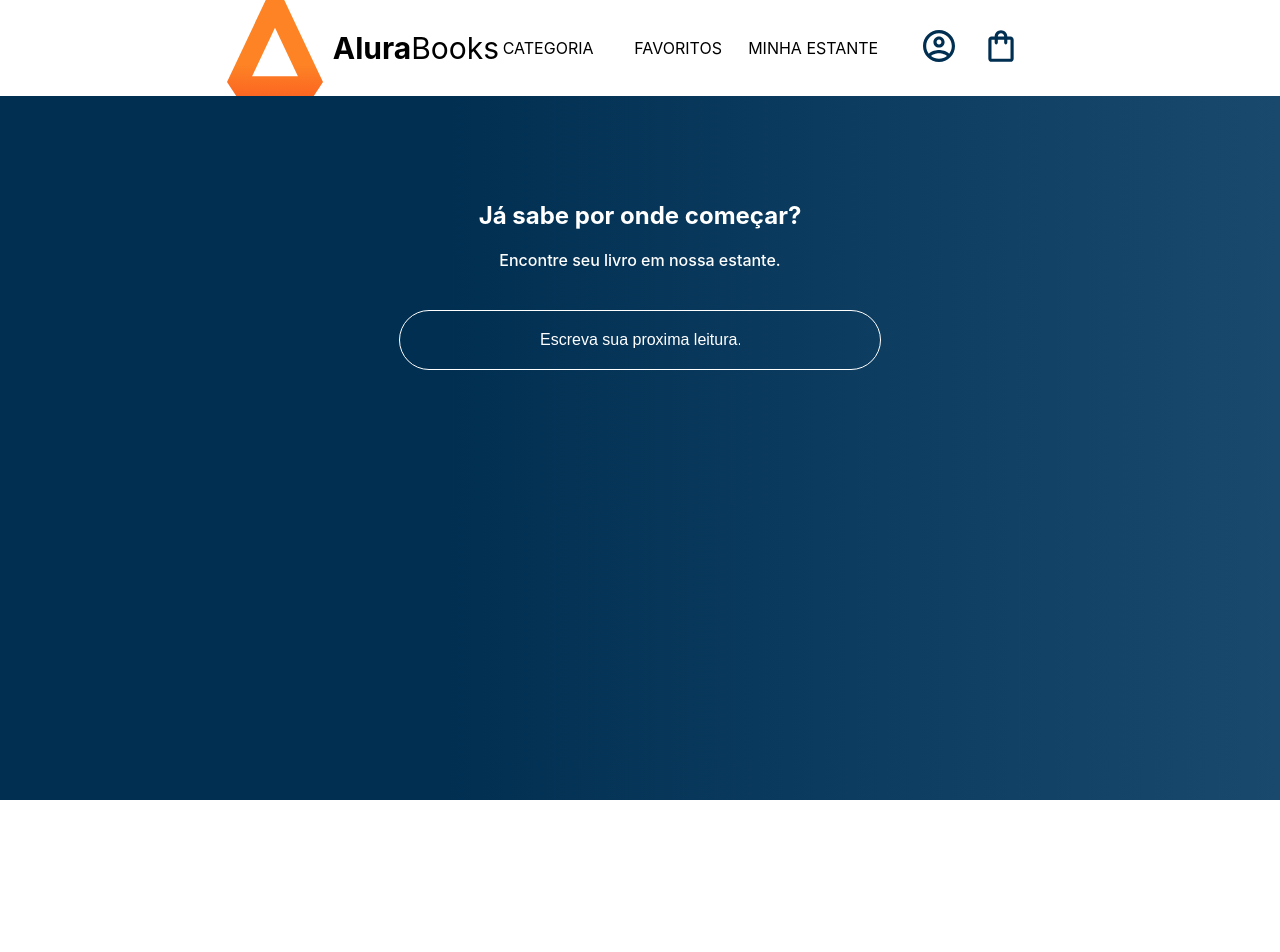
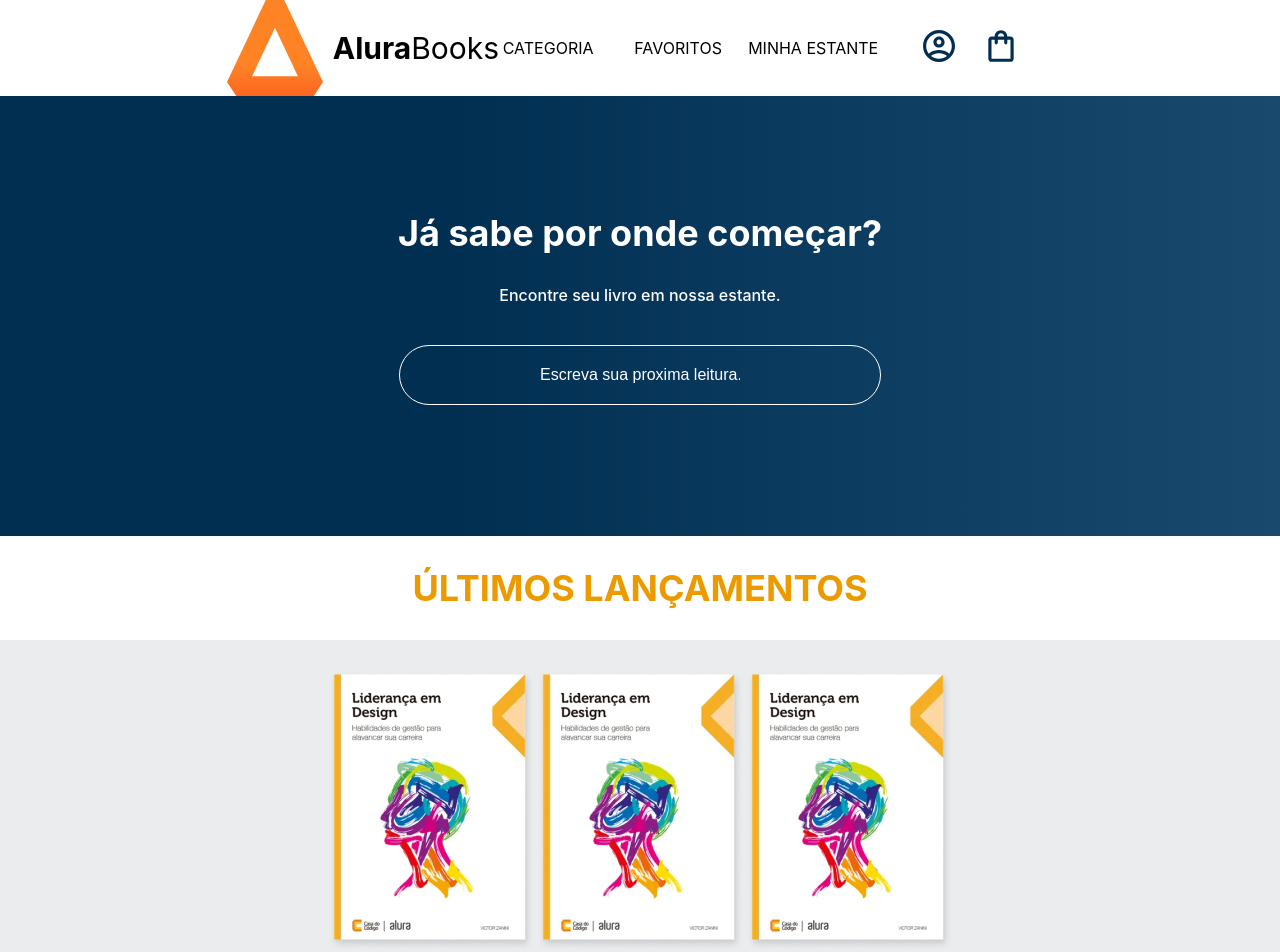
Before and after one commit to fabricioalvess/alura-books, a React (Create React App) app: page / in a window 1280 px wide. Shown: the top 952 px of the page. Before the commit the page ends 800 px from the top, so only its background shows below. Built offline with nearby package versions, Linux system fonts and the light colour scheme.

Commit message:
Iniciou a utilidade dos props

```diff
--- a/src/App.js
+++ b/src/App.js
@@ -1,6 +1,7 @@
 
 import Header from './componentes/Header';
 import Pesquisa from './componentes/Pesquisa';
+import UltimosLancamentos from './componentes/UltimosLancamentos';
 import styled from  'styled-components'
 const AppStyle = styled.div`
   width: 100vw;
@@ -13,6 +14,7 @@
     <AppStyle>
       <Header/>
       <Pesquisa/>
+      <UltimosLancamentos/>
     </AppStyle>
   );
 }
--- a/src/componentes/Pesquisa/index.js
+++ b/src/componentes/Pesquisa/index.js
@@ -13,7 +13,7 @@
 `
 const Titulo = styled.h2`
     color:#fff;
-    font-size: 36;
+    font-size: 36px;
     text-align: center;
     width: 100%;
 `
--- /dev/null
+++ b/src/componentes/Titulo/index.js
@@ -0,0 +1,11 @@
+import styled from "styled-components";
+
+export const Titulo = styled.h2`
+    width:100%;
+    padding:30px 0;
+    background-color:#FFF;
+    color: ${props => props.cor || '#000'};
+    font-size:${props => props.tamanhoTexto || '18px'};
+    text-align:${props => props.alinhamentoTexto || 'center'};
+    margin:0;
+`
--- /dev/null
+++ b/src/componentes/UltimosLancamentos/dadosUltimosLancamentos.js
@@ -0,0 +1,19 @@
+import livro from '../../imagens/livro.png'
+
+export const livros =[
+        {
+            nome:'Lideranca em Designer',
+            id:1,
+            src:livro
+        },
+        {
+            nome:'Javascript Assertivo',
+            id:2,
+            src:livro
+        },
+        {
+            nome:'Cangaceiro em Javascript',
+            id:3,
+            src:livro
+        }
+]
--- /dev/null
+++ b/src/componentes/UltimosLancamentos/index.js
@@ -0,0 +1,36 @@
+import {livros} from './dadosUltimosLancamentos'
+import {Titulo} from '../Titulo'
+import styled from 'styled-components'
+
+const UltimosLancamentosContainer = styled.section`
+    background-color:#EBECEE;
+    padding-bottom: 20px;
+    display:flex;
+    flex-direction:column;
+`
+const NovosLivrosContainer = styled.div`
+    margin-top:30px;
+    display:flex;
+    width:100%;
+    justify-content:center;
+    cursor:pointer;
+`
+
+function UltimosLancamentos(){
+    return(
+        <UltimosLancamentosContainer>
+            <Titulo
+                cor="#EB9B00"
+                tamanhoTexto="36px"
+            >ÚLTIMOS LANÇAMENTOS</Titulo>
+        <NovosLivrosContainer>
+            {
+                 livros.map( livro => (
+                    <img src={livro.src} alt='livro'/>
+                ))
+            }
+               </NovosLivrosContainer>
+        </UltimosLancamentosContainer>
+    )
+}
+export default UltimosLancamentos
```
